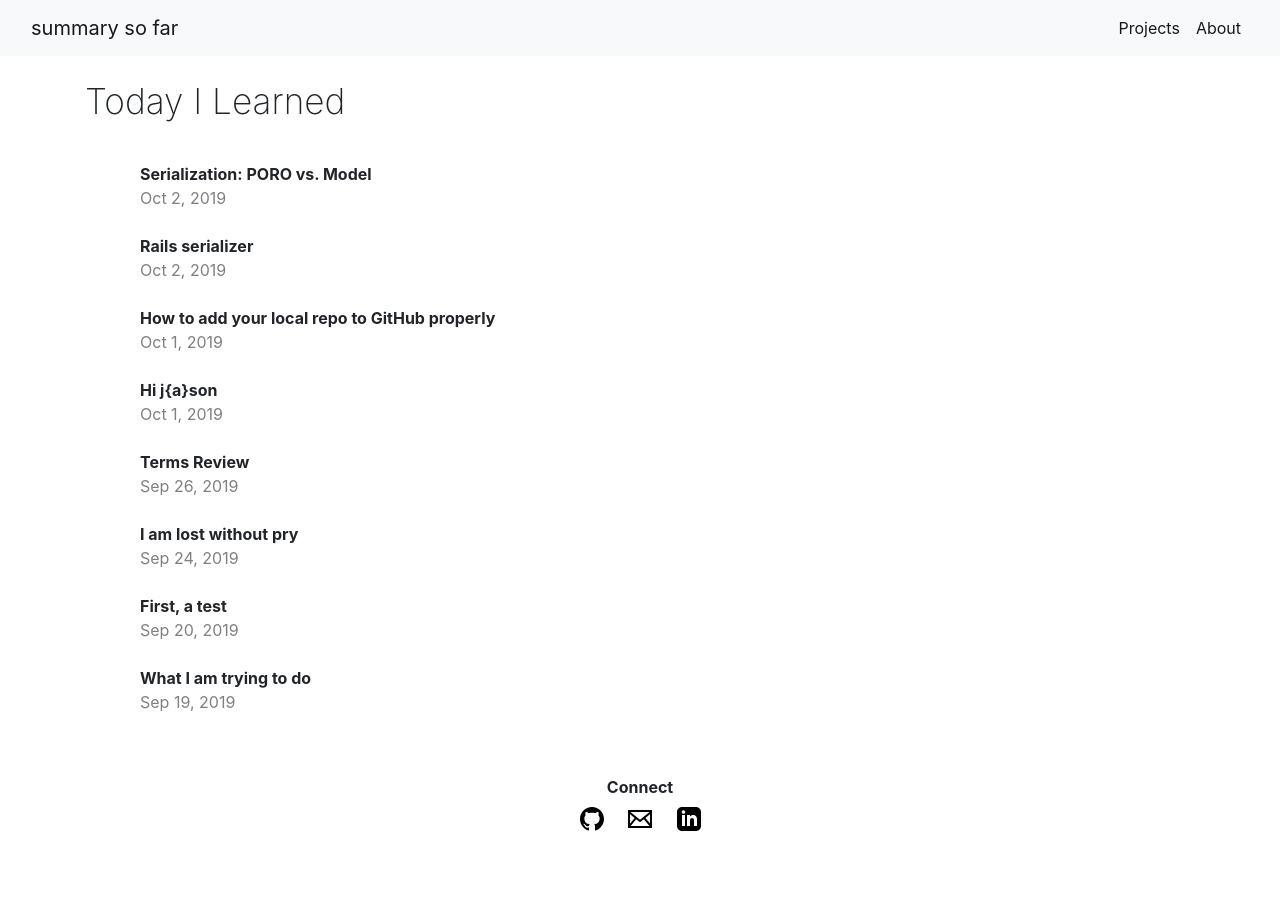
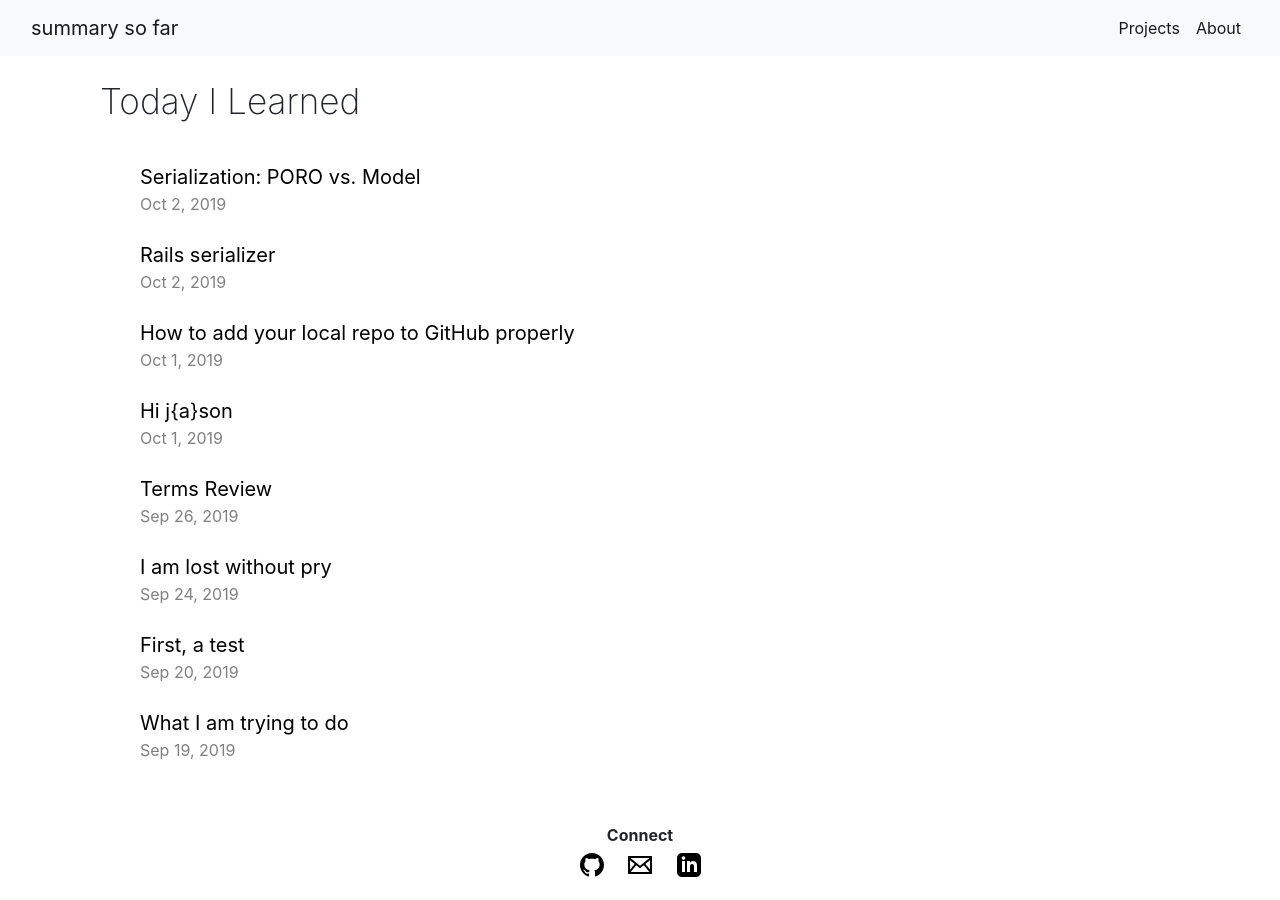
Before and after one commit to nancy-codes/summarysofar, a Jekyll site: the page built from index.html, in a window 1280 px wide. Built offline with Jekyll 4.4.1, drawn with Linux system fonts in a browser that asks for light colours; nearby versions of some CDN libraries; the list of posts is cut into pages by our own code.

Commit message:
Add js to enable navbar dropdown, modify home layout

```diff
--- a/_includes/head.html
+++ b/_includes/head.html
@@ -5,12 +5,13 @@
   {%- seo -%}
 
   <title>{{ page.title }}</title>
-  <script src="//ajax.googleapis.com/ajax/libs/jquery/1.11.0/jquery.min.js"></script>
-  <script src="//netdna.bootstrapcdn.com/bootstrap/3.1.1/js/bootstrap.min.js"></script>
 
-  <link rel="stylesheet" href="https://stackpath.bootstrapcdn.com/bootstrap/4.3.1/css/bootstrap.min.css" integrity="sha384-ggOyR0iXCbMQv3Xipma34MD+dH/1fQ784/j6cY/iJTQUOhcWr7x9JvoRxT2MZw1T" crossorigin="anonymous">
   <link rel="stylesheet" href="/assets/css/styles.css">
-  <!-- <link rel="stylesheet" type="text/css" href="//netdna.bootstrapcdn.com/bootstrap/3.1.1/css/bootstrap.min.css"> -->
+
+  <link rel="stylesheet" href="https://maxcdn.bootstrapcdn.com/bootstrap/4.0.0/css/bootstrap.min.css" integrity="sha384-Gn5384xqQ1aoWXA+058RXPxPg6fy4IWvTNh0E263XmFcJlSAwiGgFAW/dAiS6JXm" crossorigin="anonymous">
+  <script src="https://code.jquery.com/jquery-3.2.1.slim.min.js" integrity="sha384-KJ3o2DKtIkvYIK3UENzmM7KCkRr/rE9/Qpg6aAZGJwFDMVNA/GpGFF93hXpG5KkN" crossorigin="anonymous"></script>
+  <script src="https://cdnjs.cloudflare.com/ajax/libs/popper.js/1.12.9/umd/popper.min.js" integrity="sha384-ApNbgh9B+Y1QKtv3Rn7W3mgPxhU9K/ScQsAP7hUibX39j7fakFPskvXusvfa0b4Q" crossorigin="anonymous"></script>
+  <script src="https://maxcdn.bootstrapcdn.com/bootstrap/4.0.0/js/bootstrap.min.js" integrity="sha384-JZR6Spejh4U02d8jOt6vLEHfe/JQGiRRSQQxSfFWpi1MquVdAyjUar5+76PVCmYl" crossorigin="anonymous"></script>
 
   {% feed_meta %}
   {% if jekyll.environment == 'production' %}
--- a/_layouts/home.html
+++ b/_layouts/home.html
@@ -9,16 +9,17 @@ layout: default
 
   {{ content }}
 
-  <h3 class='til'>Today I Learned</h3>
-  <br />
+
   <div class="container">
+    <h3 class='til'>Today I Learned</h3>
+    <br />
   {%- if site.posts.size > 0 -%}
     <h2 class="post-list-heading">{{ page.list_title }}</h2>
     <ul class="post-list">
       {%- for post in site.posts -%}
         <p class="post-title">
           <a class="post-link" href="{{ post.url | relative_url }}">
-            <b>{{ post.title | escape }}</b>
+            {{ post.title | escape }}
           </a>
         </p>
         {%- assign date_format = site.minima.date_format | default: "%b %-d, %Y" -%}
--- a/assets/css/styles.css
+++ b/assets/css/styles.css
@@ -4,7 +4,12 @@ a { color: inherit; }
 a:hover { text-decoration: none; }
 
 .post-title {
+  font-size: 20px;
   margin-bottom: 0;
+}
+
+.post-link {
+  color: black;
 }
 
 .post-date {
```
